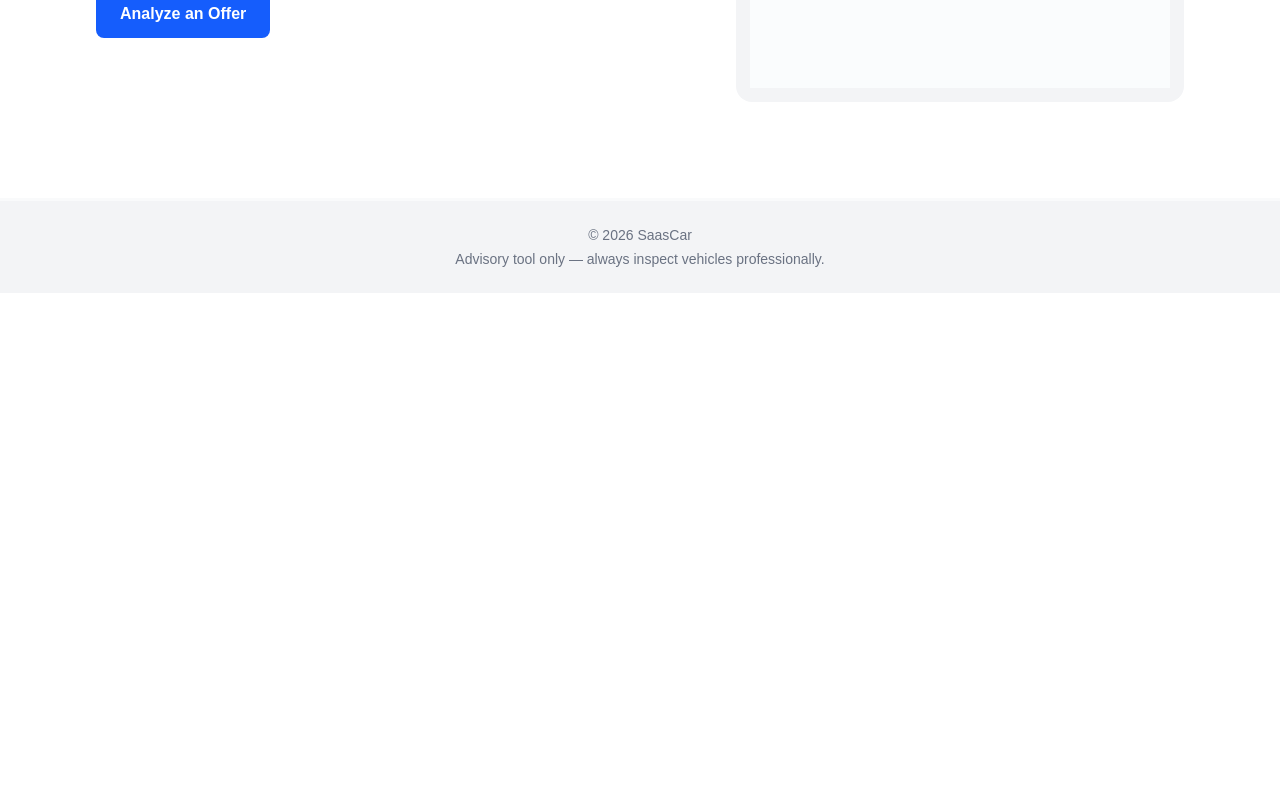
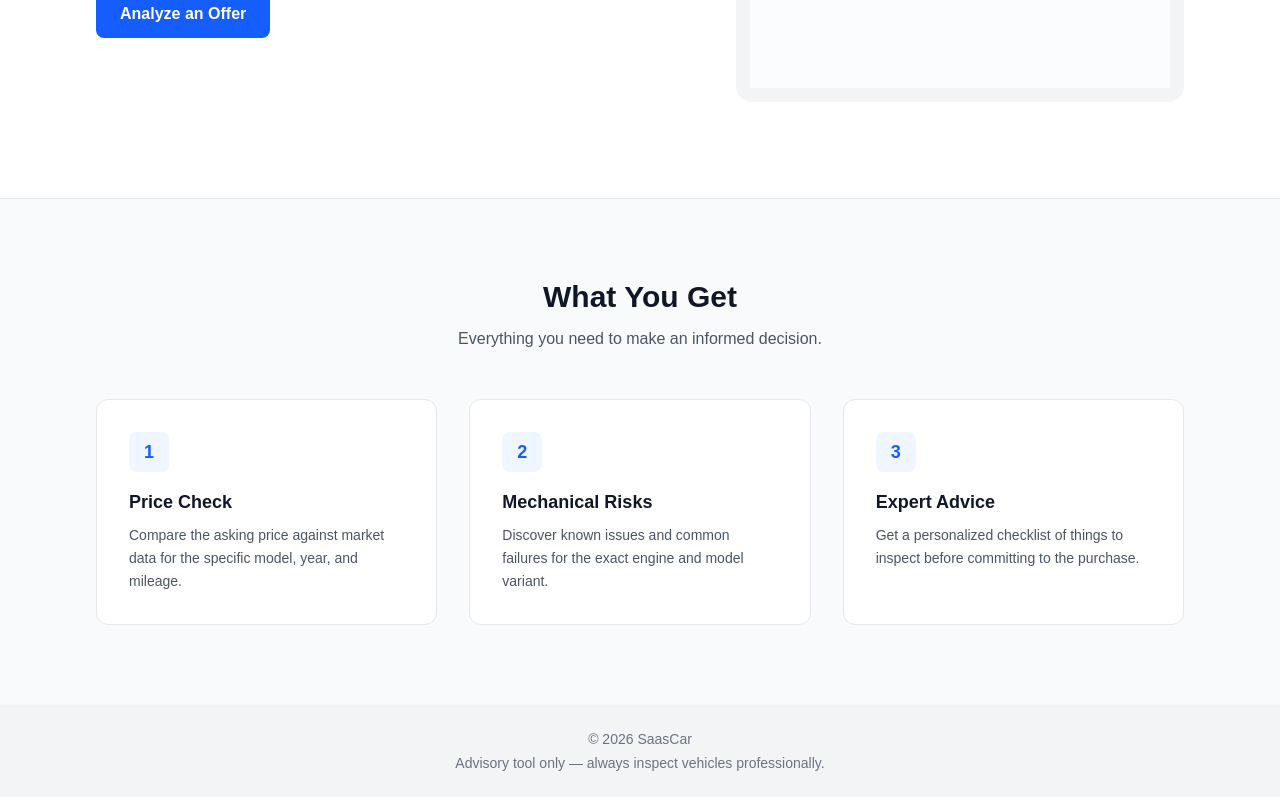
Before and after one commit to ozeydi/saascar, a Next.js app: page / in a window 1280 px wide. Shown: the part 507-1304 px from the top of the page. Before the commit the page ends 800 px from the top, so only its background shows below. Built offline with nearby package versions, Linux system fonts and the light colour scheme.

Commit message:
feat: add ValueCards component and integrate to home page

```diff
--- a/app/page.tsx
+++ b/app/page.tsx
@@ -2,6 +2,7 @@ import Link from 'next/link';
 import Image from 'next/image';
 import Header from '@/components/Header';
 import Footer from '@/components/Footer';
+import ValueCards from '@/components/ValueCards';
 
 export default function Home() {
   return (
@@ -47,6 +48,7 @@ export default function Home() {
             </div>
           </div>
         </section>
+        <ValueCards />
       </main>
       <Footer />
     </div>
--- /dev/null
+++ b/components/Card.tsx
@@ -0,0 +1,19 @@
+interface CardProps {
+  number: string | number;
+  title: string;
+  description: string;
+}
+
+export default function Card({ number, title, description }: CardProps) {
+  return (
+    <div className='bg-white rounded-xl p-6 sm:p-8 border border-gray-200'>
+      <div className='w-10 h-10 rounded-lg bg-blue-50 flex items-center justify-center mb-4'>
+        <span className='text-blue-600 font-bold text-lg'>{number}</span>
+      </div>
+      <h3 className='text-lg font-semibold text-gray-900'>{title}</h3>
+      <p className='mt-2 text-sm text-gray-600 leading-relaxed'>
+        {description}
+      </p>
+    </div>
+  );
+}
--- /dev/null
+++ b/components/ValueCards.tsx
@@ -0,0 +1,50 @@
+import Card from './Card';
+
+interface CardData {
+  number: number;
+  title: string;
+  description: string;
+}
+
+export default function ValueCards() {
+  const cards: CardData[] = [
+    {
+      number: 1,
+      title: 'Price Check',
+      description:
+        'Compare the asking price against market data for the specific model, year, and mileage.',
+    },
+    {
+      number: 2,
+      title: 'Mechanical Risks',
+      description:
+        'Discover known issues and common failures for the exact engine and model variant.',
+    },
+    {
+      number: 3,
+      title: 'Expert Advice',
+      description:
+        'Get a personalized checklist of things to inspect before committing to the purchase.',
+    },
+  ];
+
+  return (
+    <section className='bg-gray-50 border-t border-gray-200'>
+      <div className='max-w-6xl mx-auto px-4 sm:px-6 lg:px-8 py-16 sm:py-20'>
+        <div className='text-center mb-12'>
+          <h2 className='text-2xl sm:text-3xl font-bold text-gray-900'>
+            What You Get
+          </h2>
+          <p className='mt-3 text-base text-gray-600'>
+            Everything you need to make an informed decision.
+          </p>
+        </div>
+        <div className='grid grid-cols-1 sm:grid-cols-3 gap-6 sm:gap-8'>
+          {cards.map((card) => (
+            <Card key={card.number} {...card} />
+          ))}
+        </div>
+      </div>
+    </section>
+  );
+}
```
